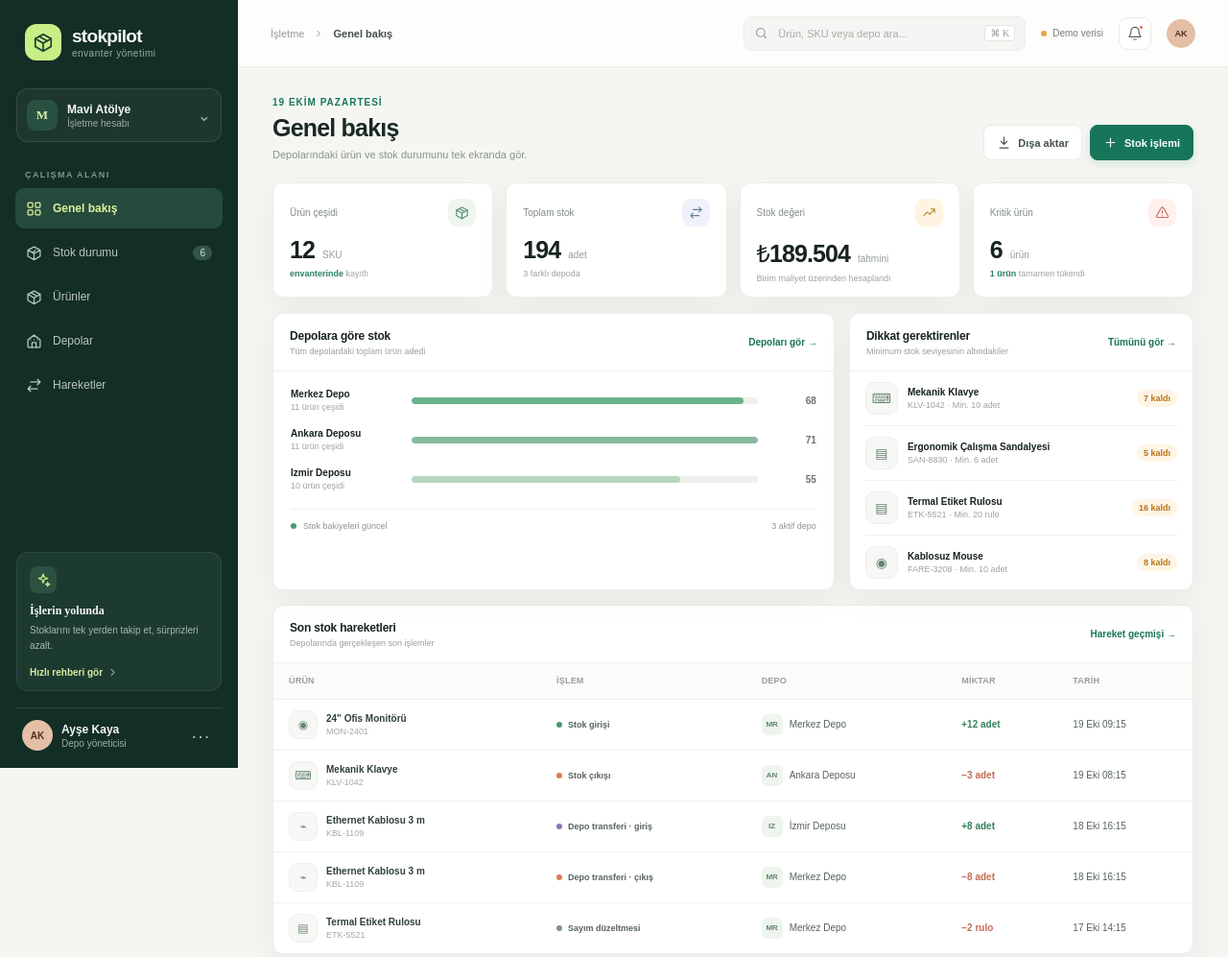
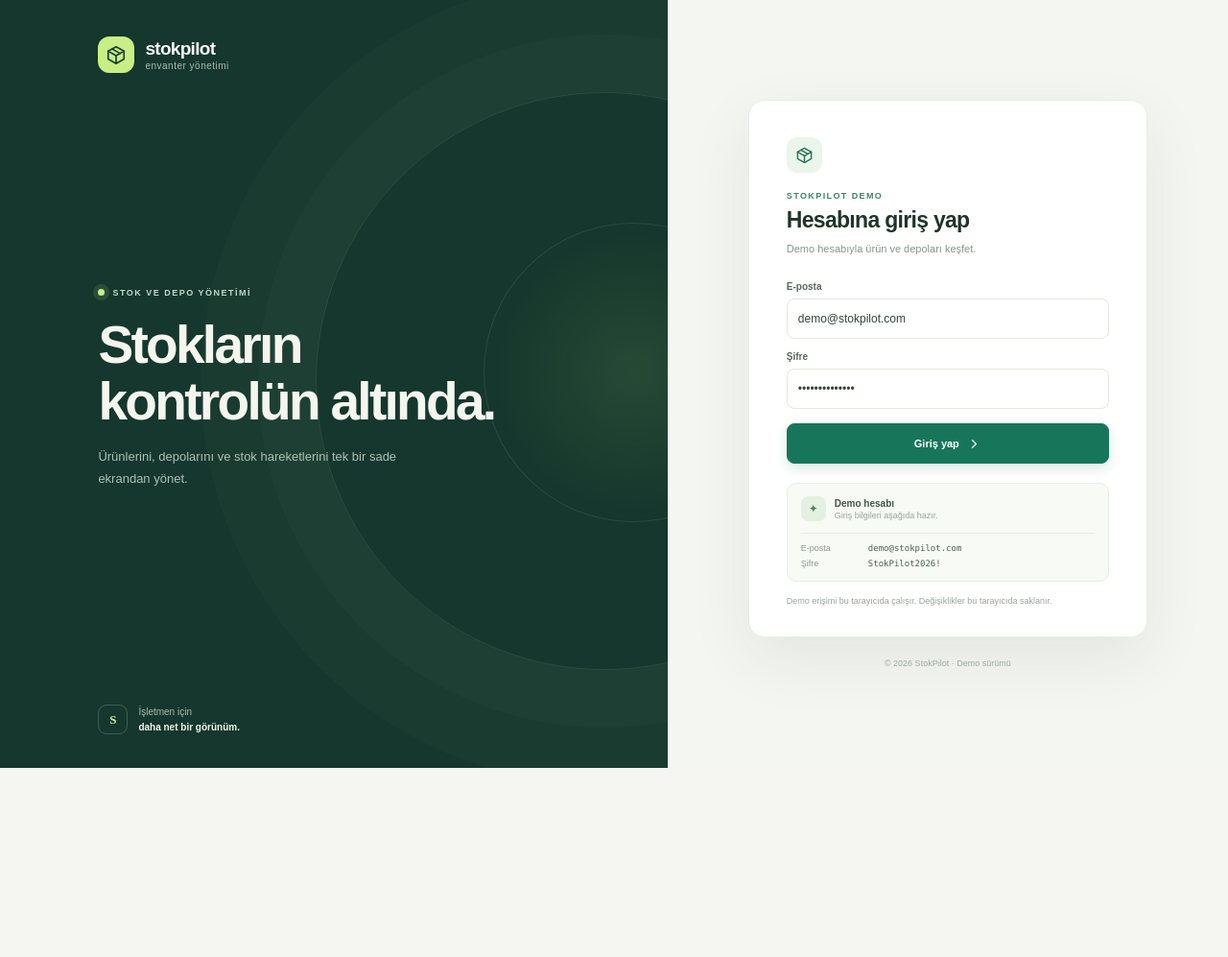
Before and after one commit to DogukanErdogan1/stokpilot-depo, a plain HTML site: page dist/index.html in a window 1280 px wide. Shown: the top 997 px of the page at 96% size. After the commit the page ends 800 px from the top, so only its background shows below. Drawn offline with Linux system fonts and the light colour scheme.

Commit message:
Add demo account login

```diff
--- a/dist/app.js
+++ b/dist/app.js
@@ -1,4 +1,6 @@
 const STORAGE_KEY = "stokpilot-demo-v1";
+const SESSION_KEY = "stokpilot-demo-session";
+const DEMO_ACCOUNT = { email: "demo@stokpilot.com", password: "StokPilot2026!" };
 const today = new Date();
 const makeId = () => globalThis.crypto?.randomUUID?.() ?? `id-${Date.now()}-${Math.random().toString(16).slice(2)}`;
 
@@ -84,6 +86,44 @@ function persist() {
   } catch {
     showToast("Tarayıcı depolaması kullanılamadı; değişiklikler bu oturumda kalır.");
   }
+}
+
+function initializeAuth() {
+  const authenticated = sessionStorage.getItem(SESSION_KEY) === DEMO_ACCOUNT.email;
+  $("#auth-screen").hidden = authenticated;
+  $("#app-shell").hidden = !authenticated;
+  if (authenticated) {
+    persist();
+    render();
+    return;
+  }
+  $("#auth-email").value = DEMO_ACCOUNT.email;
+  $("#auth-password").value = DEMO_ACCOUNT.password;
+}
+
+function submitLogin(form) {
+  const values = new FormData(form);
+  const email = String(values.get("email") || "").trim().toLocaleLowerCase("tr-TR");
+  const password = String(values.get("password") || "");
+  const error = $("#login-error");
+  if (email !== DEMO_ACCOUNT.email || password !== DEMO_ACCOUNT.password) {
+    error.textContent = "E-posta veya şifre hatalı. Demo bilgilerini kontrol edip yeniden dene.";
+    error.hidden = false;
+    return;
+  }
+  sessionStorage.setItem(SESSION_KEY, DEMO_ACCOUNT.email);
+  error.hidden = true;
+  $("#auth-screen").hidden = true;
+  $("#app-shell").hidden = false;
+  persist();
+  render();
+}
+
+function logout() {
+  sessionStorage.removeItem(SESSION_KEY);
+  $("#modal-root").innerHTML = "";
+  $("#app-shell").hidden = true;
+  $("#auth-screen").hidden = false;
 }
 
 function setView(view) {
@@ -436,6 +476,7 @@ document.addEventListener("click", (event) => {
   const actionElement = event.target.closest("[data-action]");
   if (!actionElement) return;
   const { action } = actionElement.dataset;
+  if (action === "logout") { logout(); return; }
   if (action === "open-product") openModal("product");
   if (action === "open-warehouse") openModal("warehouse");
   if (action === "open-movement") openModal("movement", { productId: actionElement.dataset.productId, warehouseId: actionElement.dataset.warehouseId });
@@ -445,6 +486,11 @@ document.addEventListener("click", (event) => {
 });
 
 document.addEventListener("submit", (event) => {
+  if (event.target.matches("#login-form")) {
+    event.preventDefault();
+    submitLogin(event.target);
+    return;
+  }
   if (event.target.matches("#product-form, #warehouse-form, #movement-form")) {
     event.preventDefault();
     submitForm(event.target);
@@ -487,5 +533,4 @@ document.addEventListener("keydown", (event) => {
 });
 window.addEventListener("hashchange", () => { currentView = location.hash.slice(1) || "overview"; render(); });
 
-persist();
-render();
+initializeAuth();
--- /dev/null
+++ b/dist/auth.css
@@ -0,0 +1,48 @@
+#auth-screen[hidden],#app-shell[hidden]{display:none!important}
+.auth-screen{min-height:100vh;display:grid;grid-template-columns:minmax(380px,1fr) minmax(420px,.84fr);background:#f4f6f1}
+.auth-story{position:relative;isolation:isolate;display:flex;min-height:100vh;flex-direction:column;overflow:hidden;padding:38px 8vw 35px;background:#15372d;color:#f7f8f3}
+.auth-story:before,.auth-story:after{position:absolute;z-index:-1;content:"";border:1px solid rgba(218,241,190,.11);border-radius:50%}
+.auth-story:before{width:600px;height:600px;right:-235px;top:12%;box-shadow:0 0 0 60px rgba(218,241,190,.025),0 0 0 120px rgba(218,241,190,.02)}
+.auth-story:after{width:310px;height:310px;right:-120px;top:29%;background:radial-gradient(circle,rgba(201,238,133,.1),transparent 68%)}
+.auth-brand{position:relative;z-index:1;display:flex;align-items:center;gap:11px;width:max-content;padding:0;color:inherit;text-decoration:none}
+.auth-brand .brand-mark{background:var(--lime)}
+.auth-brand .brand-copy small{color:#a8bcae}
+.auth-story-copy{position:relative;z-index:1;max-width:485px;margin:auto 0;padding:80px 0}
+.auth-kicker{display:flex;align-items:center;gap:8px;color:#c5d7c8;font-size:9px;font-weight:700;letter-spacing:1.5px}
+.auth-kicker i{width:7px;height:7px;border-radius:50%;background:#c9ee85;box-shadow:0 0 0 5px rgba(201,238,133,.12)}
+.auth-story-copy h1{margin:20px 0 15px;color:#f4f6ee;font:700 clamp(38px,4.3vw,58px)/1.08 Manrope,sans-serif;letter-spacing:-2.7px}
+.auth-story-copy p{max-width:360px;margin:0;color:#aec0b4;font-size:13px;line-height:1.8}
+.auth-story-foot{position:relative;z-index:1;display:flex;align-items:center;gap:11px;color:#aabdb1;font-size:10px;line-height:1.55}
+.auth-story-foot strong{color:#edf4e9;font-weight:600}
+.auth-story-mark{display:grid;width:31px;height:31px;place-items:center;border:1px solid rgba(232,246,236,.2);border-radius:9px;color:#d6eea2;font:700 13px Manrope}
+.auth-side{display:grid;align-content:center;justify-items:center;padding:40px 28px}
+.auth-card{width:min(100%,416px);padding:38px 39px 30px;border:1px solid #e9ede6;border-radius:17px;background:#fff;box-shadow:0 22px 65px rgba(29,53,41,.08)}
+.auth-card-icon{display:grid;width:37px;height:37px;place-items:center;border-radius:11px;background:#eaf5ec;color:#267457}
+.auth-card-icon svg{width:19px;height:19px;fill:none;stroke:currentColor;stroke-width:1.8;stroke-linecap:round;stroke-linejoin:round}
+.auth-eyebrow{margin:19px 0 7px;color:#418267;font-size:9px;font-weight:700;letter-spacing:1.4px}
+.auth-card h2{margin:0;color:#21342a;font:700 23px Manrope,sans-serif;letter-spacing:-.7px}
+.auth-intro{margin:8px 0 0;color:#89958d;font-size:11px;line-height:1.6}
+.auth-form{display:grid;gap:13px;margin-top:25px}
+.auth-field{display:grid;gap:7px}
+.auth-field label{color:#59675e;font-size:10px;font-weight:600}
+.auth-field input{width:100%;height:42px;padding:0 11px;border:1px solid #e4e9e2;border-radius:8px;background:#fff;color:#34443b;font-size:12px;outline:none}
+.auth-field input:focus{border-color:#70a78a;box-shadow:0 0 0 3px rgba(53,133,91,.09)}
+.auth-error{padding:10px 11px;border:1px solid #f2d8d1;border-radius:8px;background:#fff3ef;color:#b64d42;font-size:10px;line-height:1.5}
+.auth-submit{height:42px;display:flex;align-items:center;justify-content:center;gap:8px;margin-top:2px;border:1px solid var(--green);border-radius:8px;background:var(--green);color:#fff;font-size:11px;font-weight:700;box-shadow:0 5px 13px rgba(23,118,90,.16)}
+.auth-submit:hover{background:#12664c}
+.auth-submit svg{width:15px;height:15px;fill:none;stroke:currentColor;stroke-width:2;stroke-linecap:round;stroke-linejoin:round}
+.demo-credentials{margin-top:20px;padding:13px 14px;border:1px solid #e5efe5;border-radius:10px;background:#f7faf5}
+.demo-credentials>div{display:flex;align-items:center;gap:9px}
+.demo-credentials-icon{display:grid;width:26px;height:26px;place-items:center;border-radius:8px;background:#e4f0e1;color:#548368;font-size:12px}
+.demo-credentials>div>span:last-child{display:grid;gap:2px}
+.demo-credentials strong{color:#42554a;font-size:10px}
+.demo-credentials small{color:#98a39a;font-size:9px}
+.demo-credentials dl{display:grid;grid-template-columns:62px 1fr;gap:6px 8px;margin:12px 0 0;padding-top:10px;border-top:1px solid #e7eee4;font-size:9px}
+.demo-credentials dt{color:#8b978f}
+.demo-credentials dd{margin:0;color:#4c6052;font-family:ui-monospace,SFMono-Regular,Consolas,monospace;font-size:9px}
+.auth-note{margin:13px 0 0;color:#99a39c;font-size:9px;line-height:1.6}
+.auth-side-footer{margin-top:22px;color:#a0aaa2;font-size:9px}
+.signout-button{margin-left:auto;padding:6px 8px;border:1px solid rgba(232,246,236,.16);border-radius:6px;background:rgba(255,255,255,.04);color:#c2d2c7;font-size:9px}
+.signout-button:hover{border-color:rgba(232,246,236,.3);background:rgba(255,255,255,.09);color:#fff}
+@media(max-width:900px){.auth-screen{grid-template-columns:minmax(280px,.82fr) minmax(390px,1fr)}.auth-story{padding-inline:6vw}.auth-card{padding-inline:30px}}
+@media(max-width:640px){.auth-screen{grid-template-columns:1fr}.auth-story{min-height:auto;padding:21px 23px 0}.auth-story-copy{margin:29px 0 0;padding:0 0 25px}.auth-story-copy h1{margin:13px 0 0;font-size:34px;letter-spacing:-1.5px}.auth-story-copy p,.auth-story-foot{display:none}.auth-side{padding:19px 16px 24px}.auth-card{padding:28px 23px 24px}.auth-card h2{font-size:21px}.auth-side-footer{margin-top:16px}}
--- a/dist/index.html
+++ b/dist/index.html
@@ -7,6 +7,7 @@
     <meta name="description" content="Ürün ve depo stoklarını tek bir ekrandan takip edin." />
     <title>StokPilot — Stok ve Depo Yönetimi</title>
     <link rel="stylesheet" href="./styles.css" />
+    <link rel="stylesheet" href="./auth.css" />
   </head>
   <body>
     <svg class="icon-library" xmlns="http://www.w3.org/2000/svg" aria-hidden="true">
@@ -28,7 +29,39 @@
       <symbol id="i-spark" viewBox="0 0 24 24"><path d="m12 3 1.7 5.3L19 10l-5.3 1.7L12 17l-1.7-5.3L5 10l5.3-1.7L12 3ZM19 16l.8 2.2L22 19l-2.2.8L19 22l-.8-2.2L16 19l2.2-.8L19 16Z"/></symbol>
     </svg>
 
-    <div class="app-shell">
+    <section class="auth-screen" id="auth-screen" aria-labelledby="auth-title" hidden>
+      <div class="auth-story">
+        <a class="auth-brand" href="#overview" aria-label="StokPilot ana sayfa">
+          <span class="brand-mark"><svg><use href="#i-box"/></svg></span>
+          <span class="brand-copy"><strong>stokpilot</strong><small>envanter yönetimi</small></span>
+        </a>
+        <div class="auth-story-copy">
+          <span class="auth-kicker"><i></i> STOK VE DEPO YÖNETİMİ</span>
+          <h1>Stokların<br>kontrolün altında.</h1>
+          <p>Ürünlerini, depolarını ve stok hareketlerini tek bir sade ekrandan yönet.</p>
+        </div>
+        <div class="auth-story-foot"><span class="auth-story-mark">S</span><span>İşletmen için<br><strong>daha net bir görünüm.</strong></span></div>
+      </div>
+      <div class="auth-side">
+        <div class="auth-card">
+          <span class="auth-card-icon"><svg><use href="#i-box"/></svg></span>
+          <p class="auth-eyebrow">STOKPILOT DEMO</p>
+          <h2 id="auth-title">Hesabına giriş yap</h2>
+          <p class="auth-intro">Demo hesabıyla ürün ve depoları keşfet.</p>
+          <form id="login-form" class="auth-form">
+            <div class="auth-field"><label for="auth-email">E-posta</label><input id="auth-email" name="email" type="email" autocomplete="username" required></div>
+            <div class="auth-field"><label for="auth-password">Şifre</label><input id="auth-password" name="password" type="password" autocomplete="current-password" required></div>
+            <div class="auth-error" id="login-error" role="alert" hidden></div>
+            <button class="auth-submit" type="submit">Giriş yap <svg><use href="#i-chevron"/></svg></button>
+          </form>
+          <div class="demo-credentials"><div><span class="demo-credentials-icon">✦</span><span><strong>Demo hesabı</strong><small>Giriş bilgileri aşağıda hazır.</small></span></div><dl><dt>E-posta</dt><dd>demo@stokpilot.com</dd><dt>Şifre</dt><dd>StokPilot2026!</dd></dl></div>
+          <p class="auth-note">Demo erişimi bu tarayıcıda çalışır. Değişiklikler bu tarayıcıda saklanır.</p>
+        </div>
+        <span class="auth-side-footer">© 2026 StokPilot · Demo sürümü</span>
+      </div>
+    </section>
+
+    <div class="app-shell" id="app-shell" hidden>
       <aside class="sidebar" id="sidebar">
         <a class="brand" href="#overview" aria-label="StokPilot ana sayfa">
           <span class="brand-mark"><svg><use href="#i-box"/></svg></span>
@@ -45,7 +78,7 @@
         </nav>
         <div class="sidebar-bottom">
           <div class="help-card"><span class="help-icon"><svg><use href="#i-spark"/></svg></span><strong>İşlerin yolunda</strong><p>Stoklarını tek yerden takip et, sürprizleri azalt.</p><button class="text-button" data-action="show-help">Hızlı rehberi gör <svg><use href="#i-chevron"/></svg></button></div>
-          <div class="profile-row"><span class="profile-avatar">AK</span><span><strong>Ayşe Kaya</strong><small>Depo yöneticisi</small></span><button class="more-button" aria-label="Profil seçenekleri">···</button></div>
+          <div class="profile-row"><span class="profile-avatar" id="profile-avatar">DK</span><span><strong id="profile-name">Demo Kullanıcısı</strong><small>Demo hesabı</small></span><button class="signout-button" type="button" data-action="logout">Çıkış</button></div>
         </div>
       </aside>
 
@@ -57,7 +90,7 @@
             <label class="global-search"><svg><use href="#i-search"/></svg><input id="global-search" type="search" placeholder="Ürün, SKU veya depo ara..." autocomplete="off"><kbd>⌘ K</kbd></label>
             <span class="demo-chip"><i></i> Demo verisi</span>
             <button class="icon-button notification-button" aria-label="Bildirimler"><svg><use href="#i-bell"/></svg><i></i></button>
-            <span class="top-avatar">AK</span>
+            <span class="top-avatar" title="Demo Kullanıcısı">DK</span>
           </div>
         </header>
         <section class="page-content" id="page-content" aria-live="polite"></section>
```
Also changed, not shown: README.md.
